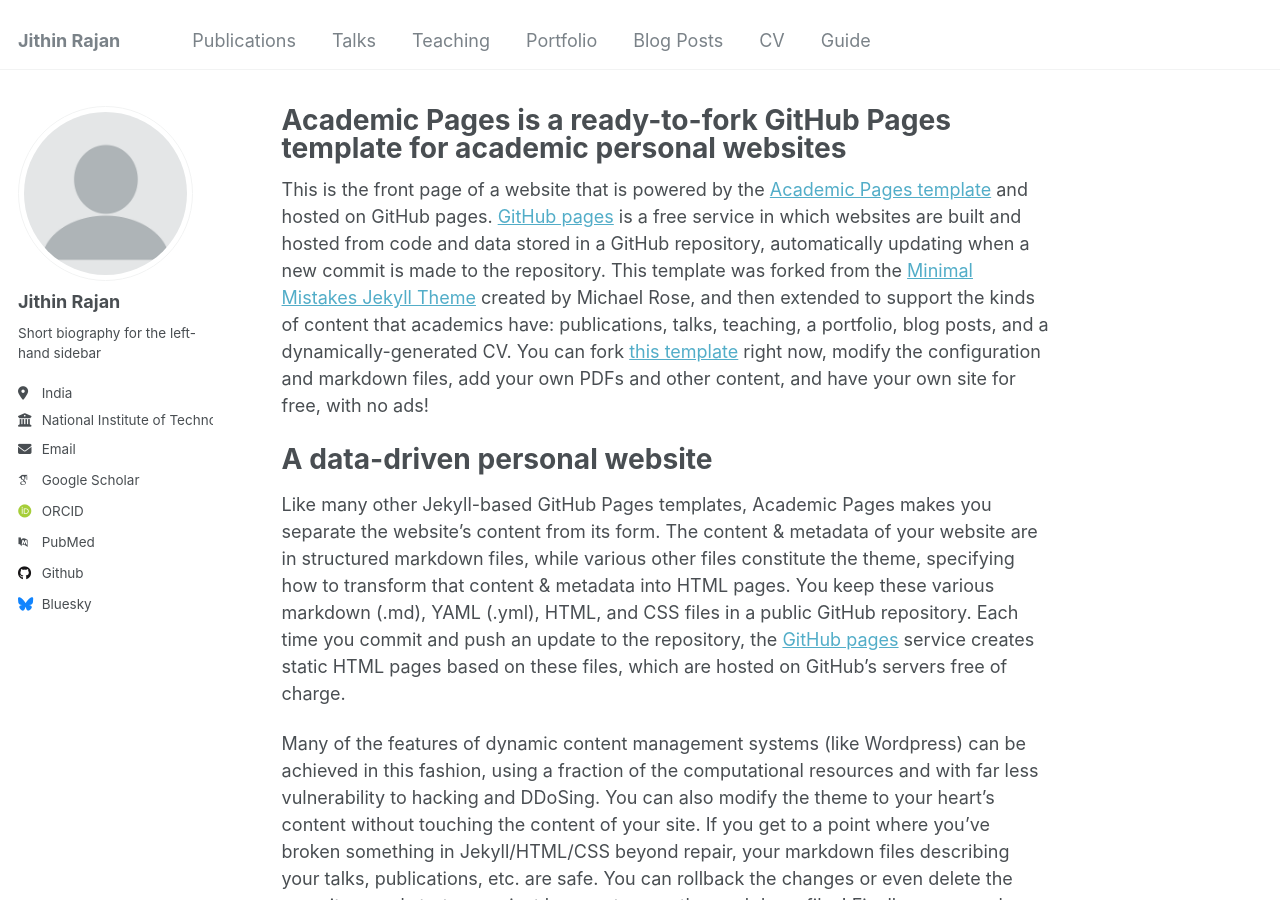
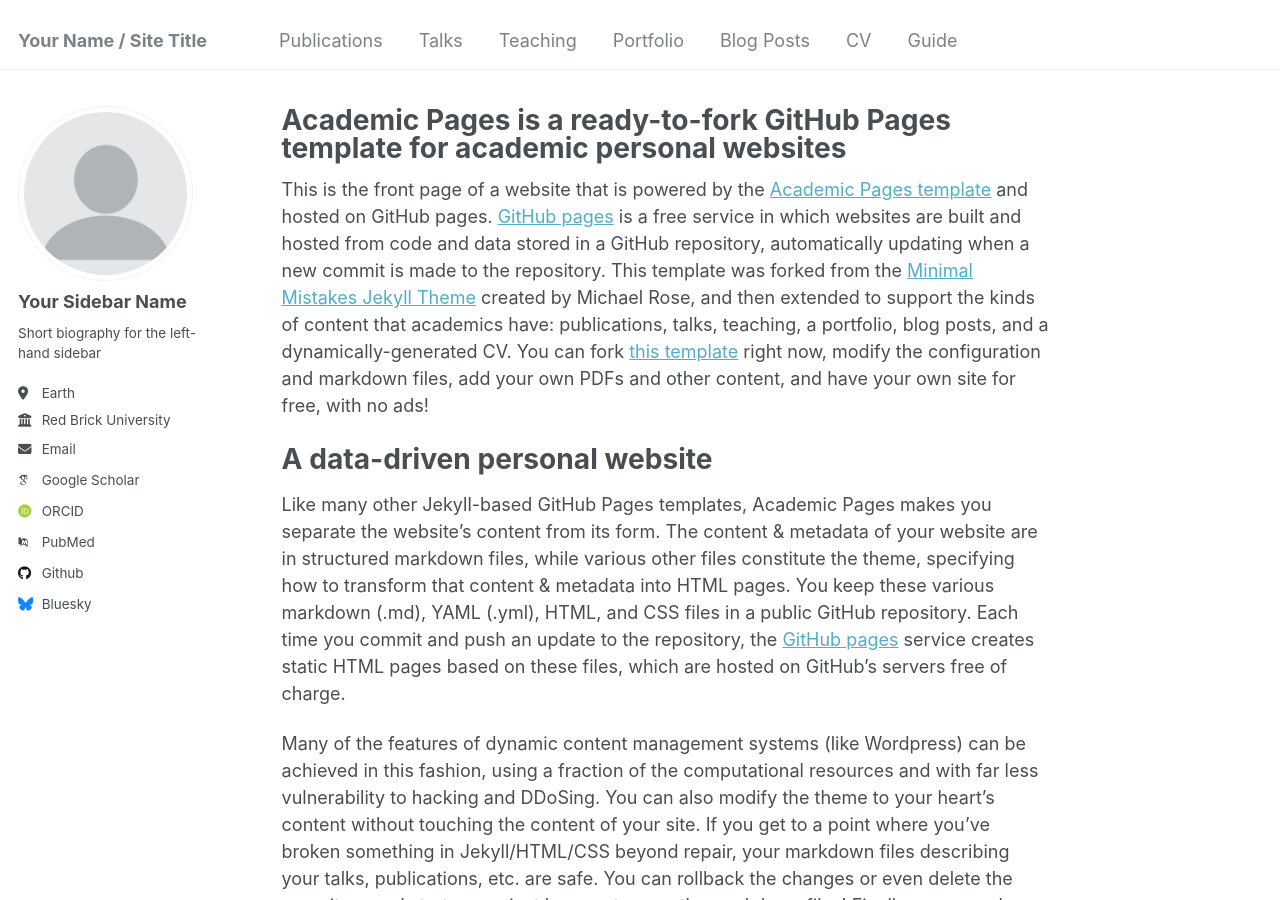
Before and after one commit to Jithin06/Jithin06.github.io, a Jekyll site: the page built from _pages/about.md, in a window 1280 px wide and 900 px high. Built offline with Jekyll 4.4.1, drawn with Linux system fonts in a browser that asks for light colours; some web fonts are replaced.

Commit message:
Update _config.yml-back to initial

```diff
--- a/_config.yml
+++ b/_config.yml
@@ -8,11 +8,11 @@
 
 # Basic Site Settings
 locale                   : "en-US"
-title                    : "Jithin Rajan"
+title                    : "Your Name / Site Title"
 title_separator          : "-"
 name                     : &name "Your Name"
 description              : &description "personal description"
-url                      : https://Jithin06.github.io # the base hostname & protocol for your site e.g. "https://[your GitHub username].github.io"
+url                      : https://academicpages.github.io # the base hostname & protocol for your site e.g. "https://[your GitHub username].github.io"
 baseurl                  : "" # the subpath of your site, e.g. "/blog"
 repository               : "academicpages/academicpages.github.io"
 
@@ -22,13 +22,13 @@
 author:
   # Biographic information
   avatar           : "profile.png"
-  name             : "Jithin Rajan"
+  name             : "Your Sidebar Name"
   pronouns         : # example: "she/her"
   bio              : "Short biography for the left-hand sidebar"
-  location         : "India"
-  employer         : "National Institute of Technology, Tiruchirappalli"
+  location         : "Earth"
+  employer         : "Red Brick University"
   uri              : # URL
-  email            : "jithinr2103@gmail.com"
+  email            : "none@example.org"
 
   # Academic websites
   arxiv            : # URL - Update with the correct link to your profile
```
